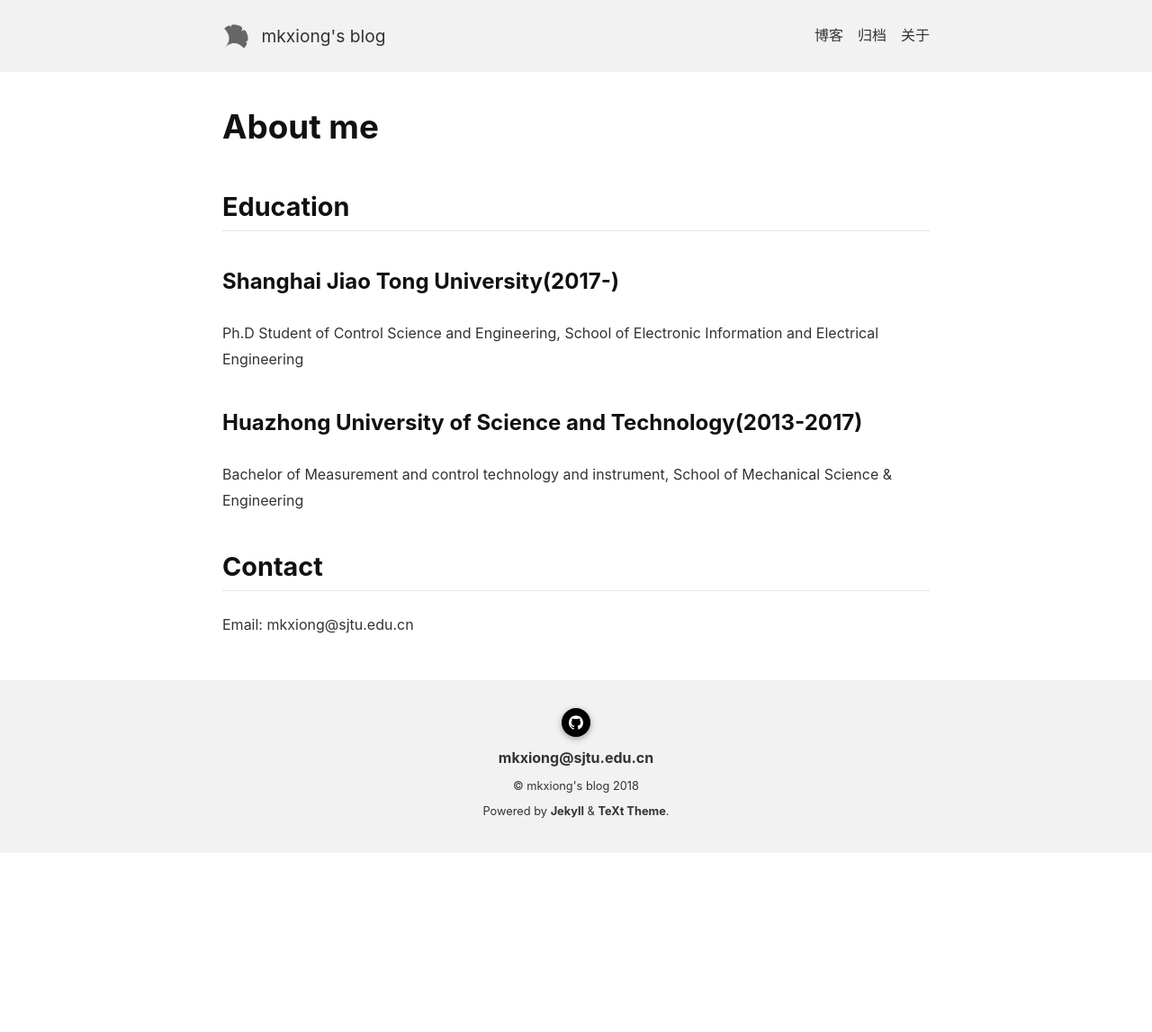
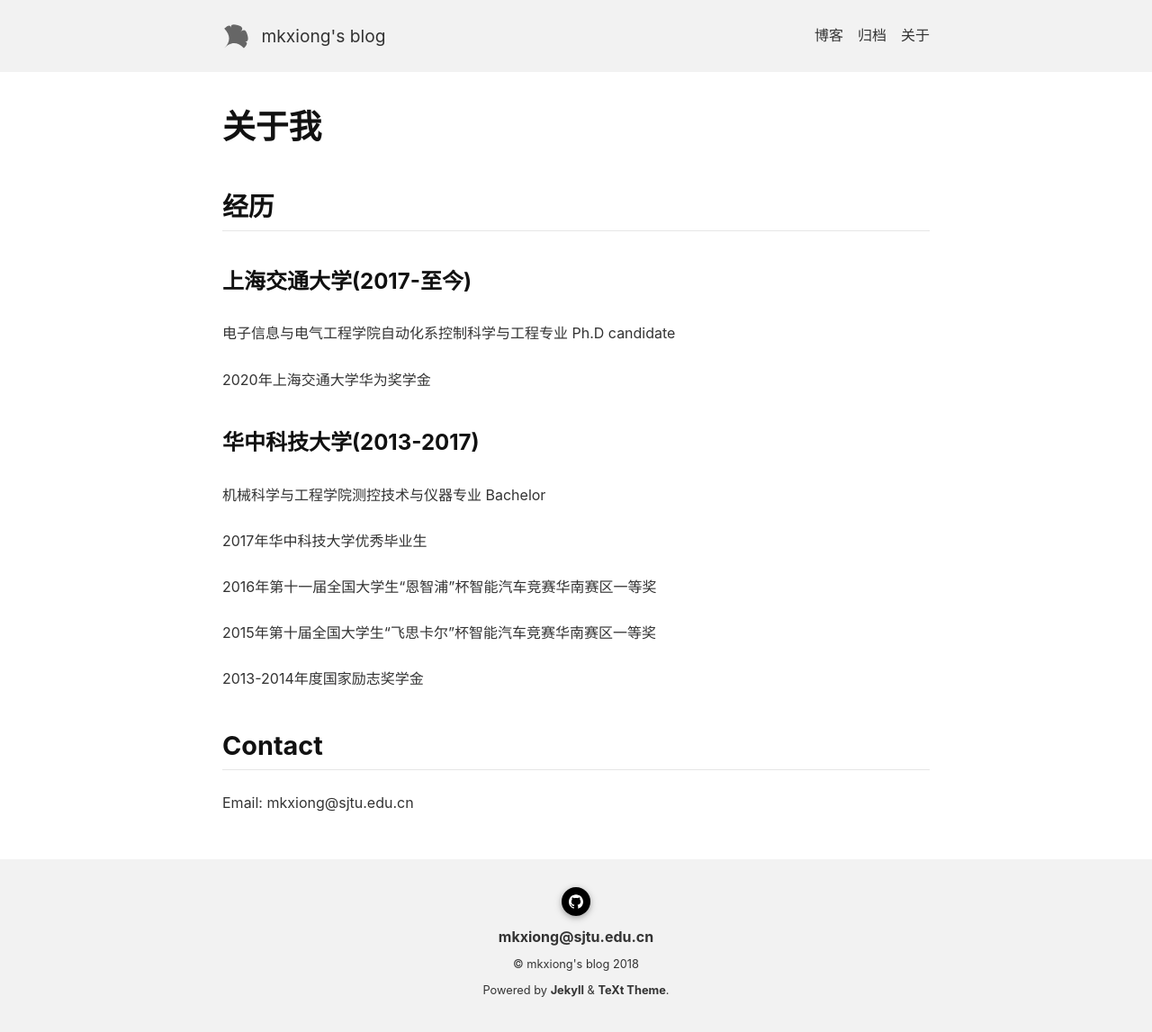
Before and after one commit to MingkangXiong/MingkangXiong.github.io, a Jekyll site: the page built from about.md, in a window 1280 px wide. Shown: the whole page at 90% size. Built offline with Jekyll 4.4.1, drawn with Linux system fonts in a browser that asks for light colours; nearby versions of some CDN libraries; before the commit the page ends 948 px from its top, so only the background shows below that.

Commit message:
Update about.md

```diff
--- a/about.md
+++ b/about.md
@@ -1,17 +1,27 @@
 ---
 layout: page
-title: About me
+title: 关于我
 ---
 
-## Education
+## 经历
 
-### Shanghai Jiao Tong University(2017-)
+### 上海交通大学(2017-至今)
 
-Ph.D Student of Control Science and Engineering, School of Electronic Information and Electrical Engineering
+电子信息与电气工程学院自动化系控制科学与工程专业 Ph.D candidate
 
-### Huazhong University of Science and Technology(2013-2017)
+2020年上海交通大学华为奖学金
 
-Bachelor of Measurement and control technology and instrument, School of Mechanical Science & Engineering
+### 华中科技大学(2013-2017)
+
+机械科学与工程学院测控技术与仪器专业 Bachelor
+
+2017年华中科技大学优秀毕业生
+
+2016年第十一届全国大学生“恩智浦”杯智能汽车竞赛华南赛区一等奖
+
+2015年第十届全国大学生“飞思卡尔”杯智能汽车竞赛华南赛区一等奖
+
+2013-2014年度国家励志奖学金
 
 ## Contact
 
```
